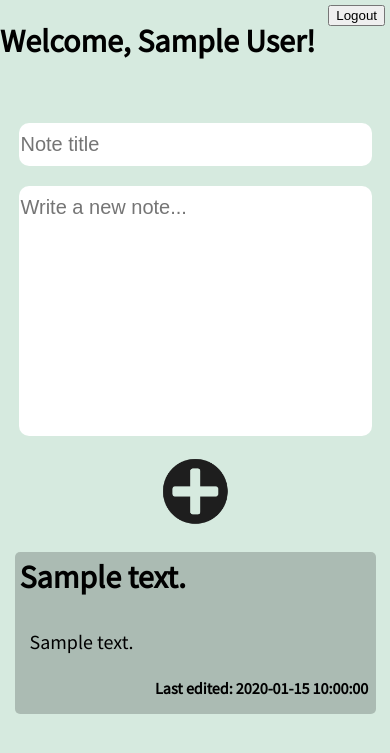
After one commit to w3slley/origami, a PHP site: page /initial_page.php in a window 390 px wide. The commit adds this page. Shown: the top 753 px of the page. Run offline with PHP 8.4, Linux system fonts and the light colour scheme; the visitor is signed in with stand-in values (Sample User, id 1); tables that the repository leaves empty hold one stand-in row (values such as "Sample post").

Commit message:
Changed design (mobile) and added AJAX features

```diff
--- a/action/login.php
+++ b/action/login.php
@@ -17,7 +17,7 @@
 		$_SESSION['email'] = $data['email'];
 
 
-		header("Location: ../index.php");
+		header("Location: ../validation.php");
 
 
 	}
--- a/action/logout.php
+++ b/action/logout.php
@@ -7,5 +7,5 @@
 		header("Location: ../index.php?logout=success");
 	}
 	else {
-		header("Location: ../index.php");
+		header("Location: ../initial_page.php");
 	}
--- a/classes/Notes.php
+++ b/classes/Notes.php
@@ -34,15 +34,14 @@
 
 
 			foreach($result as $data){ ?>
-				<div id="note-div" class='note'>
+				<div  class='div-note'>
 					<h1 class='note_title'><?php echo $data['note_title']; ?></h1>
 					<p class='note_content'><?php echo $data['note_content']; ?></p>
 					<p class='date'>Last edited: <?php echo $data['date_added']; ?></p>
-					<?php echo '<a href="index.php?edit='.$data['id'].'" class="edit">Edit</a>' ?>
-					<form id="form-delete" method="POST">
-						<?php echo '<input id="note_id" style="display:none" name="note_id" value="'.$data['id'].'">' ?>
-						<button id="button-delete" type="submit" class="delete" name="submit">Delete</button>
-					</form>
+					<?php echo '<a href="initial_page.php?edit='.$data['id'].'" class="edit">Edit</a>' ?>
+					<input id="note_id" style="display:none" name="note_id" value="<?php echo $data['id']; ?>">
+					<button id="<?php echo $data['id']; ?>" type="submit" class="delete" name="submit" onclick="deleteNote(<?php echo $data['id']; ?>)">Delete</button>
+
 
 				</div>
 			<?php	}
@@ -72,7 +71,7 @@
 			<div class="edit_note">
 				<form method="POST" action="action/editNote.php">
 					<?php echo '<input class="title_edit" type="text" name="edit_note_title" value="'.$data->note_title.'">' ?><br><br>
-					<?php echo '<textarea spellcheck = "false" cols="100" rows="20" class="edit_note_content" name = "edit_note_content" >'.str_replace('<br />', '&#13;', $data->note_content).'</textarea>' //This '&#13' turns the break line tag into a enter in the text! ?><br>
+					<?php echo '<textarea spellcheck = "false" cols="60" rows="10" class="edit_note_content" name = "edit_note_content" >'.str_replace('<br />', '&#13;', $data->note_content).'</textarea>' //This '&#13' turns the break line tag into a enter in the text! ?><br>
 					<?php echo '<input style="display: none" name="note_id" value="'.$this->id.'">'  ?>
 					<button>Save changes</button>
 				</form>
--- a/css/index.css
+++ b/css/index.css
@@ -1,17 +1,15 @@
 body {
-	background: url("wallpaper.jpg");
+	background-color: #D6EADF;
+	font-family: Source Sans Pro;
 }
 #signin-form{
 	text-align: center;
-	margin: 0 auto;
-	width: 20%;
-	padding: 30px 50px 10px 50px;
 	background-color: rgba(1,1,1,0.2);
 	border-radius: 10px;
+	margin: 0 auto;
+	width: 50%;
 	margin-bottom: 100px;
-}
-#signin-form h1 {
-	margin: 0 0 20px 0;
+	padding: 10px 0 30px 0;
 }
 #signin-form input{
 	margin-bottom: 10px;
@@ -34,15 +32,13 @@ body {
 
 #signup-form{
 	text-align: center;
-	margin: 0 auto;
-	width: 20%;
-	padding: 30px 50px 10px 50px;
+	padding: 10px 0 30px 0;
 	background-color: rgba(1,1,1,0.2);
 	border-radius: 10px;
+	margin: 0 auto;
+	width: 50%;
 }
-#signup-form h1 {
-	margin: 0 0 20px 0;
-}
+
 #signup-form input{
 	margin-bottom: 10px;
 	font-size: 20px;
@@ -61,9 +57,7 @@ body {
 
 }
 .write {
-	margin: 0 auto;
-	width: 58%;
-	margin-bottom: 65px;
+	text-align: center;
 
 }
 .write button {
@@ -71,10 +65,13 @@ body {
 	display: block;
 }
 .write input, textarea {
+	margin: 0 auto;
+	width: 58%;
 	border: none;
 	border-radius: 10px;
 	font-size: 20px;
-	padding: 20px;
+	padding: 10px;
+
 }
 .index_write_note {
 	font-family: arial;
@@ -82,6 +79,12 @@ body {
 #addNote-content{
 	margin-bottom: 15px;
 }
+#addNote-submit {
+	background: none;
+	border: none;
+	border-radius: 100%;
+}
+
 
 .edit {
 	display: none;
@@ -93,6 +96,7 @@ body {
 	text-decoration: none;
 	color: black;
 	background-color: white;
+	font-size: 15px;
 }
 
 .delete {
@@ -100,9 +104,14 @@ body {
 	position: absolute;
 	bottom: 5px;
 	left: 5%;
+	border: none;
+	border-radius: 5px;
+	padding: 5px;
+	background-color:white;
+	font-size:15px;
 }
 
-.note {
+.div-note {
 	position: relative;
 	padding: 0 5px 30px 5px;
 	border-radius: 5px;
@@ -113,17 +122,17 @@ body {
 
 }
 
-.note:hover .edit  {
+.div-note:hover .edit  {
 	display: block;
 
 }
-.note:hover .delete  {
+.div-note:hover .delete  {
 	display: block;
 
 }
 
 .note_title{
-
+	padding-top: 5px;
 }
 
 .note_content {
@@ -150,17 +159,149 @@ body {
 .edit_note_content {
 	resize: none;
 	font-size: 20px;
-	font-family: arial;
-	background-color: beige;
+	font-family: Source Sans Pro;
+	background-color: white;
 	border-radius: 5px;
 	padding: 10px;
 	margin: 0 auto;
-	width: 80%;
+	width: 60%;
 }
 .title_edit {
 	font-weight: bold;
 	padding: 20px;
 	border-radius: 5px;
 	border: none;
-	width: 500px;
+	width: 58%;
 }
+.edit_note button {
+	font-size: 20px;
+	border: none;
+	background-color: #3C3C3B;
+	color: white;
+	border-radius: 10px;
+	margin-top: 10px;
+	padding: 10px;
+	font-family: Quicksand;
+}
+
+/*Styling mobile*/
+@media only screen and (max-width: 600px) {
+	body {
+		margin: 0;
+
+
+	}
+	#signin-form{
+		width: 100%;
+		background-color: rgba(1,1,1,0.2);
+		border-radius: 10px;
+		margin-bottom: 100px;
+
+	}
+	#signin-form h1 {
+		margin: 0 0 20px 0;
+	}
+	#signin-form input{
+		font-size: 20px;
+		border:none;
+		border-radius: 5px;
+		padding: 10px;
+
+
+	}
+	#signin-form button {
+		border:none;
+		background-color: white;
+		color: black;
+		padding: 10px;
+		border-radius: 10px;
+		margin-top: 10px;
+
+	}
+
+
+	#signup-form{
+		width: 100%;
+		background-color: rgba(1,1,1,0.2);
+		border-radius: 10px;
+	}
+	#signup-form h1 {
+		margin: 0 0 20px 0;
+	}
+	#signup-form input{
+		font-size: 20px;
+		border:none;
+		border-radius: 5px;
+		padding: 10px;
+
+	}
+	#signup-form button {
+		border:none;
+		background-color: white;
+		color: black;
+		padding: 10px;
+		border-radius: 10px;
+		margin-top: 10px;
+
+	}
+
+	/*User area*/
+	.write input, textarea {
+		width: 90%;
+		padding: 10px 0 10px 2px;
+	}
+	.div-note {
+		position: relative;
+		padding: 0 5px 30px 5px;
+		border-radius: 5px;
+		background-color: rgba(1, 1, 1, 0.2);
+		margin: 0 auto;
+		width: 90%;
+		text-align: justify;
+
+	}
+	.edit {
+		display: none;
+		position: absolute;
+		bottom: 30px;
+		left: 5%;
+		padding: 5px;
+		border-radius: 2px;
+		text-decoration: none;
+		color: black;
+		background-color: white;
+	}
+
+	.delete {
+		display: none;
+		position: absolute;
+		bottom: 1px;
+		left: 5%;
+		border: none;
+		border-radius: 5px;
+		padding: 5px;
+		background-color:white;
+	}
+
+	.edit_note {
+		text-align: center;
+	}
+
+	.edit_note_content {
+		resize: none;
+		font-size: 20px;
+		font-family: Source Sans Pro;
+		border-radius: 5px;
+		padding: 10px;
+		width: 90%;
+
+	}
+	.title_edit {
+		font-weight: bold;
+		border-radius: 5px;
+		padding: 15px;
+		border: none;
+		width: 85%;
+		margin-top: 20px;
+	}
+}
--- /dev/null
+++ b/initial_page.php
@@ -0,0 +1,99 @@
+<?php
+	session_start();
+	include "classes/Notes.php";
+?>
+
+<!DOCTYPE html>
+<html>
+<head>
+	<meta name="viewport" content="width=device-width, initial-scale=1"> <!-- To use @media you have to insert this in the html file-->
+	<title>Notes | Personal note application</title>
+	<script  src="https://code.jquery.com/jquery-3.3.1.min.js" integrity="sha256-FgpCb/KJQlLNfOu91ta32o/NMZxltwRo8QtmkMRdAu8=" crossorigin="anonymous">
+	</script>
+	<link href="https://fonts.googleapis.com/css?family=Source+Sans+Pro" rel="stylesheet">
+	<link rel="stylesheet" type="text/css" href="css/index.css">
+	<link rel="shortcut icon" href="favicon.ico" type="image/x-icon" />
+	<script src="javascript/main.js"></script>
+
+
+</head>
+<body>
+
+
+	<?php
+
+		//Logout button
+		if(isset($_GET['edit'])){ ?>
+
+			<form method="POST" action="action/logout.php">
+				<button class="logout" type="submit" name="submit">Logout</button>
+			</form><br><?php
+
+			$edit = new Notes;
+			$edit->showEditNote($_GET['edit']);
+
+
+		}
+		else { //The page itself
+			echo "<h1>Welcome, ".$_SESSION['first_name']."!</h1>";?><br>
+
+			<form id="edit-logout-button" method="POST" action="action/logout.php">
+				<button class="logout" type="submit" name="submit">Logout</button>
+			</form><br>
+
+			<div class="write">
+				<form id="addNote-form" method="POST" action="action/addNote.php">
+					<input id="addNote-title" name="note_title"placeholder="Note title"><br><br>
+					<textarea id="addNote-content" spellcheck = "false" style="resize:none" rows="10" cols="60" name="note_content" class="index_write_note" placeholder="Write a new note..."></textarea><br>
+					<button id="addNote-submit" type="submit" name="submit"><img src="plus.png" width="70px"></button>
+				</form>
+			</div>
+			<small id="small"></small>
+
+
+
+	<div id="notes">
+		<?php
+		$notes = new Notes;
+		$notes->showNotes($_SESSION['id']);
+
+
+	 }
+	 	?>
+	</div>
+
+
+	<script>//When the add note button is clicked, the page loads the showNotes.php file without realoading itself and adds the title and content to the database behind the scenes.
+		$(document).ready(function(){
+			$("#notes").load("action/showNotes.php");
+			$("#addNote-form").submit(function(){
+
+				$("#notes").load("action/showNotes.php");
+			});
+		});
+
+
+		function deleteNote(note_id){//delete notes using AJAX
+			var confirmValue = confirm('Do you really want to delete this note?');
+			if(confirmValue == true){
+				$.post('action/deleteNote.php', { id: note_id }, function(){ //run the deleteNote.php file using AJAX.
+					document.getElementById(note_id).parentNode.outerHTML = '';//Selects the parent node (the element the button is in) from the button that has the note's id and deletes it!	I created a button with an id that is equal to the note's id in the database. So, when I delete the note in the database using AJAX, I can also delete its content from the client webpage using the same id.
+				});
+			}
+
+
+
+
+		}
+
+
+	</script>
+
+
+
+
+
+
+
+</body>
+</html>
--- /dev/null
+++ b/javascript/main.js
@@ -0,0 +1,19 @@
+
+$(document).ready(function(){/*This will make the data from the form go to the addNote.php
+	file without loading the page.*/
+	$("#addNote-form").submit(function(event){//When the form is submited (button is clicked):
+		event.preventDefault();/*this makes the form not to go to the action site. It, instead,
+		sets everything to default (do nothing).*/
+		var note_title = $("#addNote-title").val();//data from the title
+		var note_content = $("#addNote-content").val();//data from the content
+		$.post("action/addNote.php", {/*the js sends the data behind the scenes to the
+		 addNote.php file with the note_title and note_content!*/
+			note_title: note_title,
+			note_content: note_content
+		}, function (){ /*This will remove the data from the title and textarea when the
+		 note is added!*/
+			$("#addNote-title").val("");
+			$("#addNote-content").val("");
+		});
+	});
+});
```
Also changed, not shown: action/deleteNote.php (added, +7 -0 lines), index.php (+9 -86 lines), validation.php (added, +58 -0 lines), action/showNotes.php (line endings or trailing spaces), favicon.ico (added), plus.png (added).
